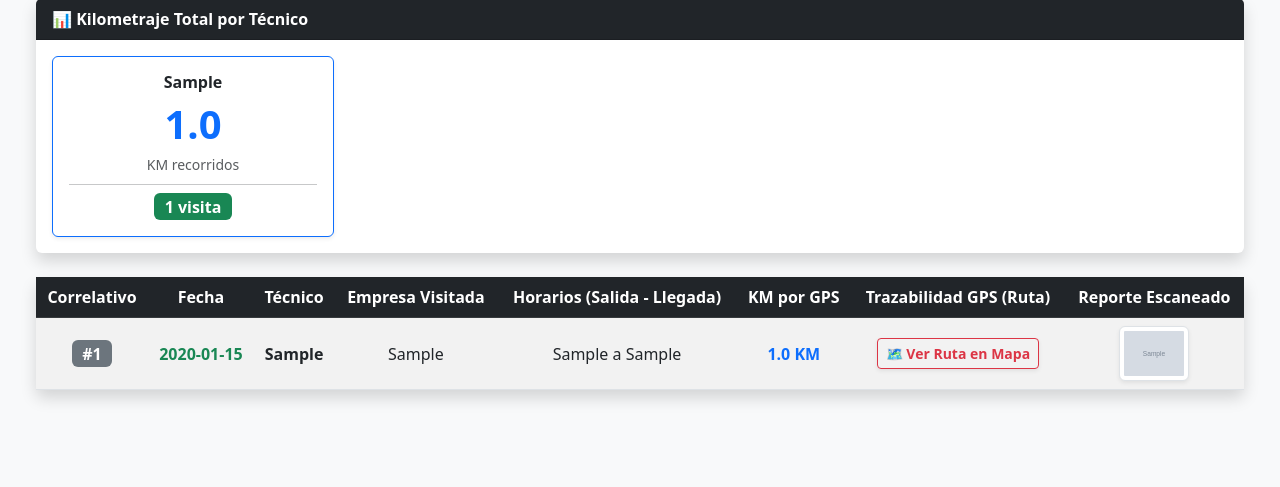
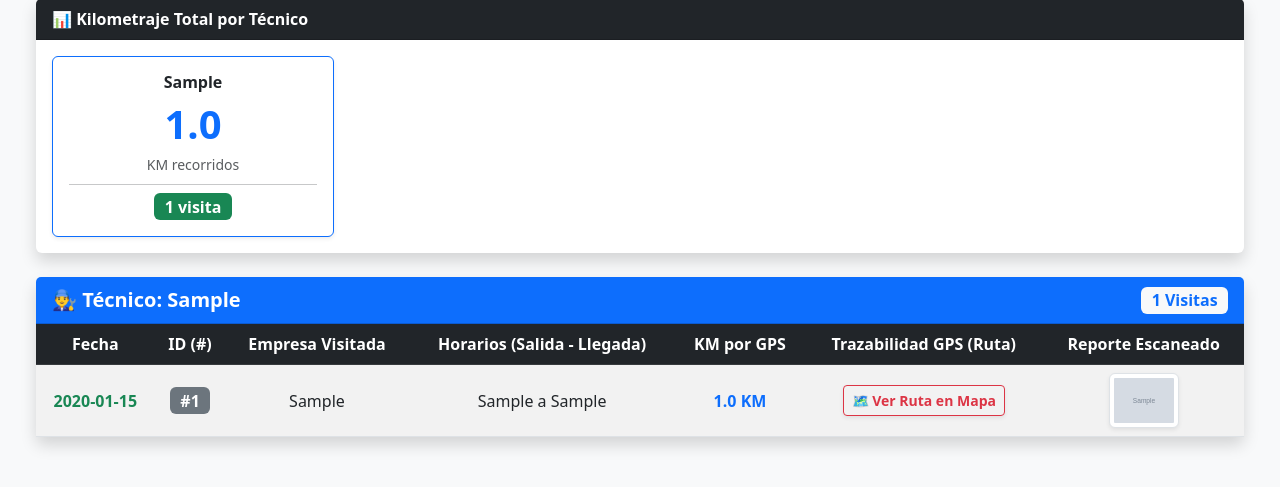
Before and after one commit to Eslabon03/Control-Tecnicos-Barmel, a Flask app: page /admin in a window 1280 px wide. Shown: the part 114-601 px from the top of the page. Run offline with Flask 3, Linux system fonts and the light colour scheme; the visitor is signed in with stand-in values (Sample User, id 1); tables that the repository leaves empty hold one stand-in row (values such as "Sample post"); grey boxes marked "Sample" are stand-in pictures.

Commit message:
Refactor admin.html to group reports by technician

```diff
--- a/templates/admin.html
+++ b/templates/admin.html
@@ -42,14 +42,18 @@
             </div>
         </div>
 
-        <div class="card shadow border-0">
+        {% for tecnico, grupo in reportes|groupby('tecnico') %}
+        <div class="card shadow border-0 mb-5">
+            <div class="card-header bg-primary text-white fw-bold fs-5 d-flex justify-content-between align-items-center">
+                <span>👨‍🔧 Técnico: {{ tecnico }}</span>
+                <span class="badge bg-light text-primary fs-6">{{ grupo|length }} Visitas</span>
+            </div>
             <div class="card-body p-0 table-responsive">
                 <table class="table table-hover table-striped mb-0 text-center align-middle">
                     <thead class="table-dark">
                         <tr>
-                            <th>Correlativo</th>
                             <th>Fecha</th>
-                            <th>Técnico</th>
+                            <th>ID (#)</th>
                             <th>Empresa Visitada</th>
                             <th>Horarios (Salida - Llegada)</th>
                             <th>KM por GPS</th>
@@ -58,11 +62,10 @@
                         </tr>
                     </thead>
                     <tbody>
-                        {% for r in reportes %}
+                        {% for r in grupo|sort(attribute='id', reverse=True) %}
                         <tr>
+                            <td class="fw-bold text-success">{{ r.fecha }}</td>
                             <td><span class="badge bg-secondary fs-6">#{{ r.id }}</span></td>
-                            <td class="fw-bold text-success">{{ r.fecha }}</td>
-                            <td class="fw-bold">{{ r.tecnico }}</td>
                             <td>{{ r.empresa }}</td>
                             <td>{{ r.h_salida_base }} a {{ r.h_llegada_cli }}</td>
                             <td class="text-primary fw-bold fs-6">{% if r.km_recorridos is not none and r.km_recorridos > 0 %}{{ r.km_recorridos }} KM{% elif r.km_llegada is not none and r.km_salida is not none %}{{ r.km_llegada - r.km_salida }} KM{% else %}0 KM{% endif %}</td>
@@ -92,6 +95,7 @@
                 </table>
             </div>
         </div>
+        {% endfor %}
 
     </div>
 </body>
```
